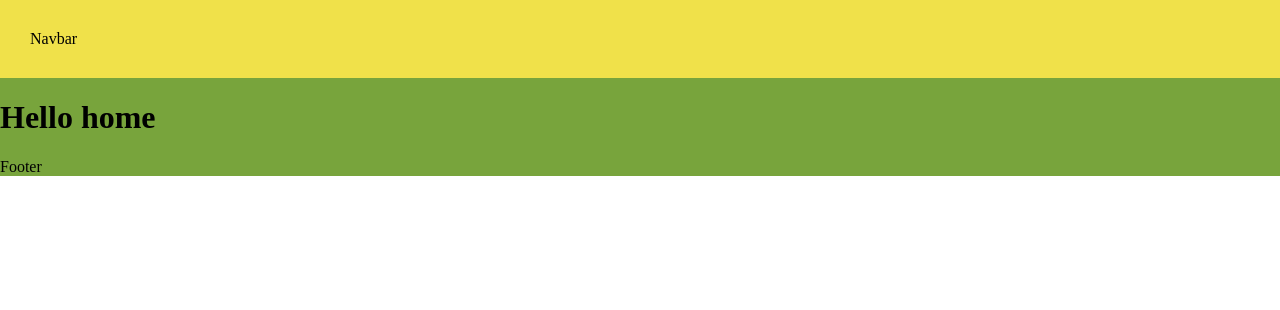
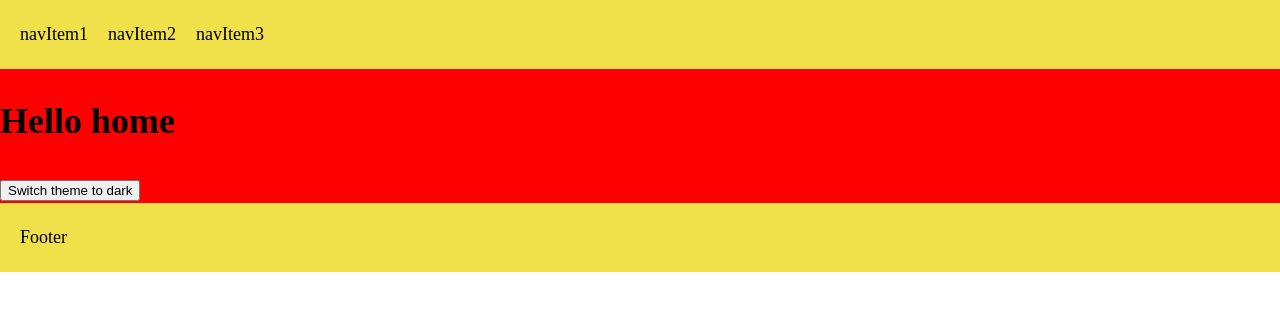
Before and after one commit to zebasAL/rick-morty, a Next.js app in the folder apps/web/: page / in a window 1280 px wide. Shown: the top 310 px of the page. Built offline with nearby package versions, Linux system fonts and the light colour scheme.

Commit message:
Updated sass structure

```diff
--- a/apps/web/src/components/Footer.tsx
+++ b/apps/web/src/components/Footer.tsx
@@ -1,5 +1,6 @@
 import React from "react";
+import styles from "../styles/app.module.sass";
 
 export default function Footer() {
-  return <footer>Footer</footer>;
+  return <footer className={styles.footer}>Footer</footer>;
 }
--- a/apps/web/src/components/Layout.tsx
+++ b/apps/web/src/components/Layout.tsx
@@ -1,7 +1,6 @@
 import Head from "next/head";
 import Footer from "./Footer";
 import Navbar from "./NavBar";
-import styles from "../styles/app.module.sass";
 
 type LayoutProps = {
   children: React.ReactNode;
--- a/apps/web/src/components/NavBar.tsx
+++ b/apps/web/src/components/NavBar.tsx
@@ -1,6 +1,14 @@
-import React from "react";
+import React, { useState } from "react";
 import styles from "../styles/app.module.sass";
 
 export default function Navbar() {
-  return <nav className={styles.nav}>Navbar</nav>;
+  return (
+    <div className={styles.nav}>
+      <div className={styles.itemList}>
+        <text className={styles.options}>navItem1</text>
+        <text className={styles.options}>navItem2</text>
+        <text className={styles.options}>navItem3</text>
+      </div>
+    </div>
+  );
 }
--- a/apps/web/src/pages/_app.tsx
+++ b/apps/web/src/pages/_app.tsx
@@ -6,6 +6,7 @@ import type { AppProps } from "next/app";
 import { ReactElement, ReactNode } from "react";
 import { NextPage } from "next";
 import "../styles/global.sass";
+import Layout from "../components/Layout";
 
 // Client-side cache, shared for the whole session of the user in the browser.
 const clientSideEmotionCache = createEmotionCache();
@@ -39,6 +40,8 @@ function MyApp({
   const getLayout = Component.getLayout ?? ((page) => page);
 
   return getLayout(
+    <div className="main-body">
+      <Layout>
         <CacheProvider value={emotionCache}>
           <ErrorBoundary>
             <SessionProvider session={session}>
@@ -46,6 +49,8 @@ function MyApp({
             </SessionProvider>
           </ErrorBoundary>
         </CacheProvider>
+      </Layout>
+    </div>
   );
 }
 
--- a/apps/web/src/pages/index.tsx
+++ b/apps/web/src/pages/index.tsx
@@ -1,12 +1,19 @@
-import Layout from "../components/Layout";
+import { useState } from "react";
 import styles from "../styles/app.module.sass";
 
 export default function Home() {
+  const [theme, setTheme] = useState<string>(styles.light);
   return (
-    <div className={styles.dark}>
-      <Layout>
-        <h1>Hello home</h1>
-      </Layout>
-    </div>
+    <>
+      <h1>Hello home</h1>
+      <button
+        onClick={() =>
+          setTheme(theme === styles.light ? styles.dark : styles.light)
+        }
+      >
+        Switch theme to
+        {theme === styles.light ? " dark" : " light"}
+      </button>
+    </>
   );
 }
--- a/apps/web/src/styles/abstracts/variables.module.sass
+++ b/apps/web/src/styles/abstracts/variables.module.sass
@@ -3,3 +3,6 @@ $morty-theme: #f0e14a
 
 $rick-dark: #78a43c
 $morty-dark: #90872c
+
+$morty-colors: ("morty-dark": #90872c, "morty-light":#f0e14a)
+$rick-colors: ("rick-dark": #78a43c, "rick-light":#97ce4c)
--- a/apps/web/src/styles/global.sass
+++ b/apps/web/src/styles/global.sass
@@ -1,4 +1,15 @@
+@use "sass:map"
+@import "./abstracts/all.module"
 html,
 body
     padding: 0
     margin: 0
+    line-height: 1.6
+    font-size: 18px
+    //background-color: map.get($rick-colors, "rick-dark")
+*
+    box-sizing: border-box
+
+.main-body
+    background-color: red
+    height: 100%
--- a/apps/web/src/styles/layout/all.module.sass
+++ b/apps/web/src/styles/layout/all.module.sass
@@ -1 +1,2 @@
 @import "./navbar.module.sass"
+@import "./footer.module.sass"
--- /dev/null
+++ b/apps/web/src/styles/layout/footer.module.sass
@@ -0,0 +1,7 @@
+@import "../abstracts/all.module"
+
+.footer
+    display: flex
+    align-items: center
+    padding: 20px
+    background-color: $morty-theme
--- a/apps/web/src/styles/layout/navbar.module.sass
+++ b/apps/web/src/styles/layout/navbar.module.sass
@@ -1,5 +1,18 @@
 @import "../abstracts/all.module"
 
 .nav
-    padding: 30px
+    display: flex
+    justify-content: space-between
+    padding: 20px
+    gap: 5%
     background-color: $morty-theme
+
+.itemList
+    display: flex
+    gap: 20px
+    justify-content: space-between
+
+.options
+    &:hover
+        cursor: pointer
+        text-decoration: underline
--- a/apps/web/src/styles/pages/home.module.sass
+++ b/apps/web/src/styles/pages/home.module.sass
@@ -1,8 +1,5 @@
-.body
-    padding: 0
-
 .light
-    background-color: $morty-theme
+    background-color: $rick-theme
 
 .dark
     background-color: $rick-dark
```
Also changed, not shown: apps/web/src/pages/test.tsx (+9 -26 lines). Lines whose indentation alone changed are shown as unchanged.
